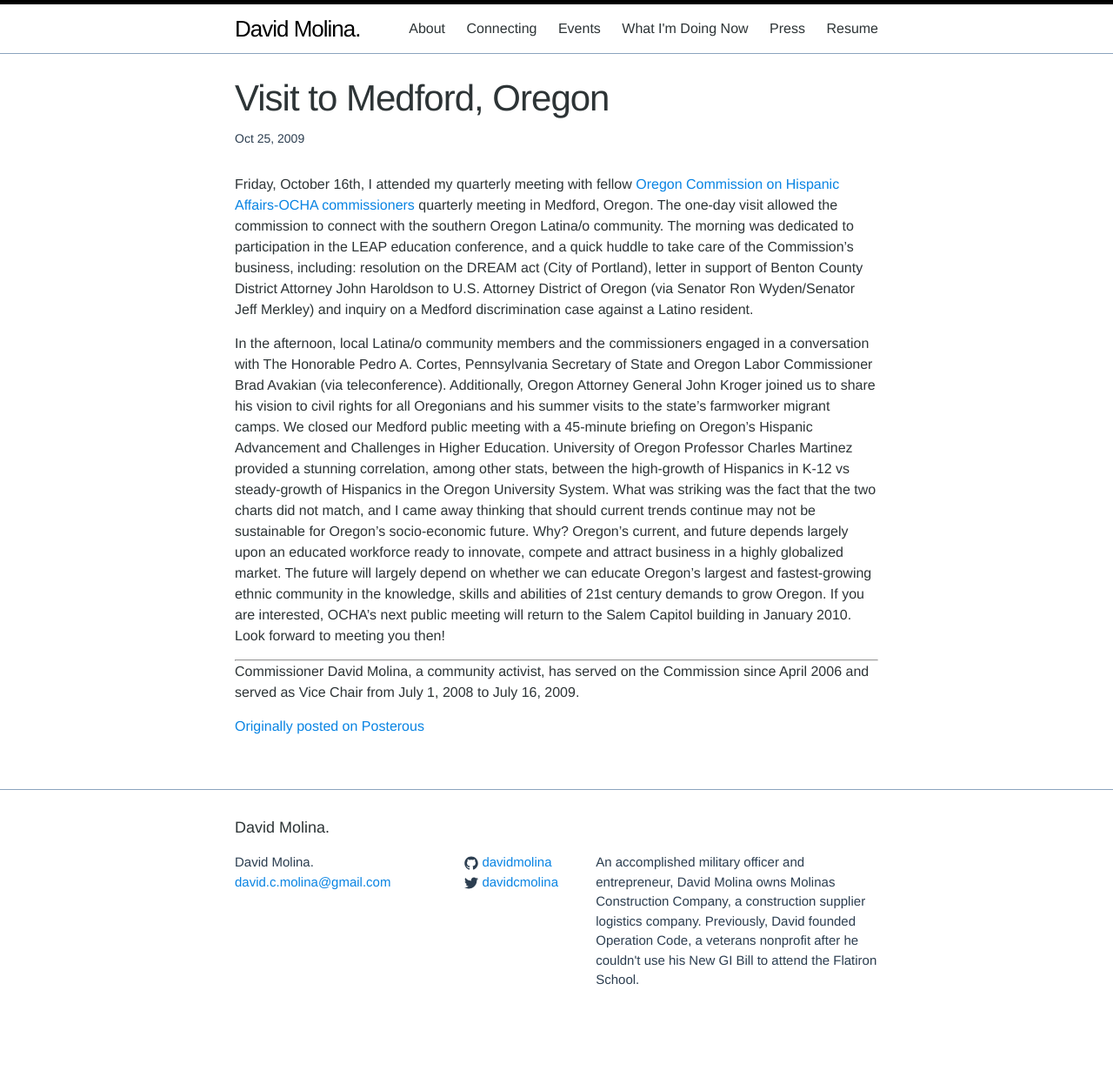
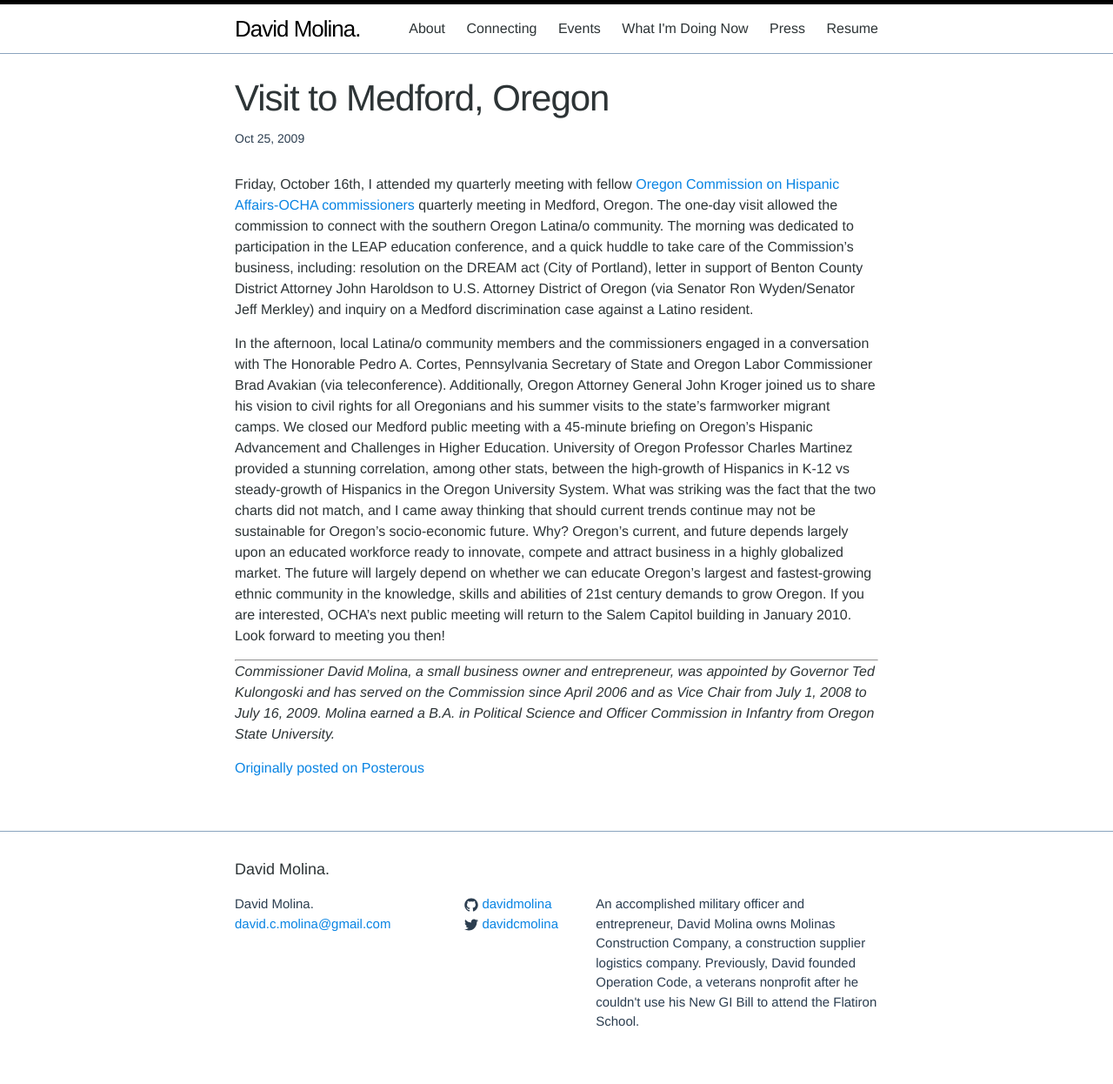
Before and after one commit to davidmolina/davidmolina.github.io, a Jekyll site: the page built from _posts/2009-10-24-visit-to-medford-oregon.markdown, in a window 1280 px wide. Shown: the whole page at 87% size. Built offline with Jekyll 4.4.1, drawn with Linux system fonts in a browser that asks for light colours; before the commit the page ends 1198 px from its top, so only the background shows below that.

Commit message:
update bio

```diff
--- a/_posts/2009-10-24-visit-to-medford-oregon.markdown
+++ b/_posts/2009-10-24-visit-to-medford-oregon.markdown
@@ -9,6 +9,6 @@ Friday, October 16th, I attended my quarterly meeting with fellow [Oregon Commis
 In the afternoon, local Latina/o community members and the commissioners engaged in a conversation with The Honorable Pedro A. Cortes, Pennsylvania Secretary of State and Oregon Labor Commissioner Brad Avakian (via teleconference). Additionally, Oregon Attorney General John Kroger joined us to share his vision to civil rights for all Oregonians and his summer visits to the state's farmworker migrant camps. We closed our Medford public meeting with a 45-minute briefing on Oregon's Hispanic Advancement and Challenges in Higher Education. University of Oregon Professor Charles Martinez provided a stunning correlation, among other stats, between the high-growth of Hispanics in K-12 vs steady-growth of Hispanics in the Oregon University System. What was striking was the fact that the two charts did not match, and I came away thinking that should current trends continue may not be sustainable for Oregon's socio-economic future. Why? Oregon's current, and future depends largely upon an educated workforce ready to innovate, compete and attract business in a highly globalized market. The future will largely depend on whether we can educate Oregon's largest and fastest-growing ethnic community in the knowledge, skills and abilities of 21st century demands to grow Oregon. If you are interested, OCHA's next public meeting will return to the Salem Capitol building in January 2010. Look forward to meeting you then!
 
 ---
-Commissioner David Molina, a community activist, has served on the Commission since April 2006 and served as Vice Chair from July 1, 2008 to July 16, 2009.
+*Commissioner David Molina, a small business owner and entrepreneur, was appointed by Governor Ted Kulongoski and has served on the Commission since April 2006 and as Vice Chair from July 1, 2008 to July 16, 2009. Molina earned a B.A. in Political Science and Officer Commission in Infantry from Oregon State University.*
 
 [Originally posted on Posterous](http://molina.posterous.com/)
```
